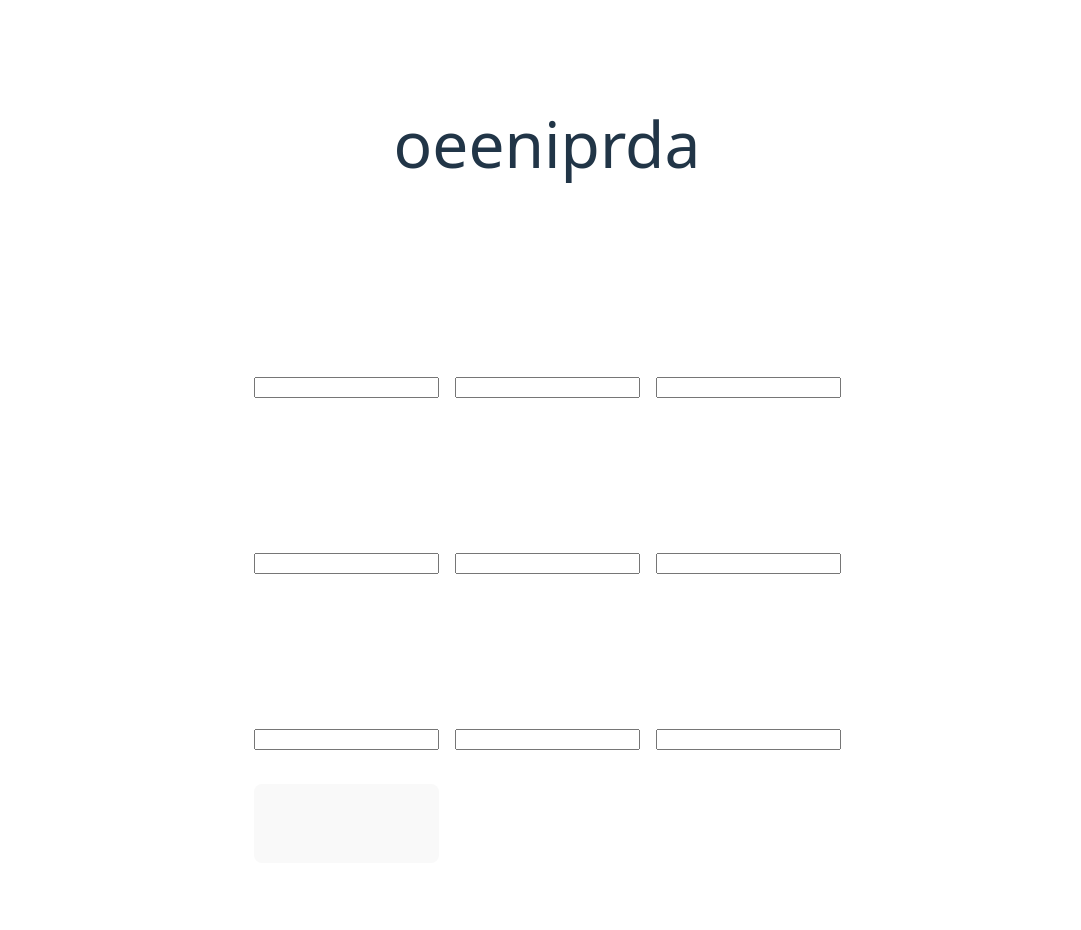
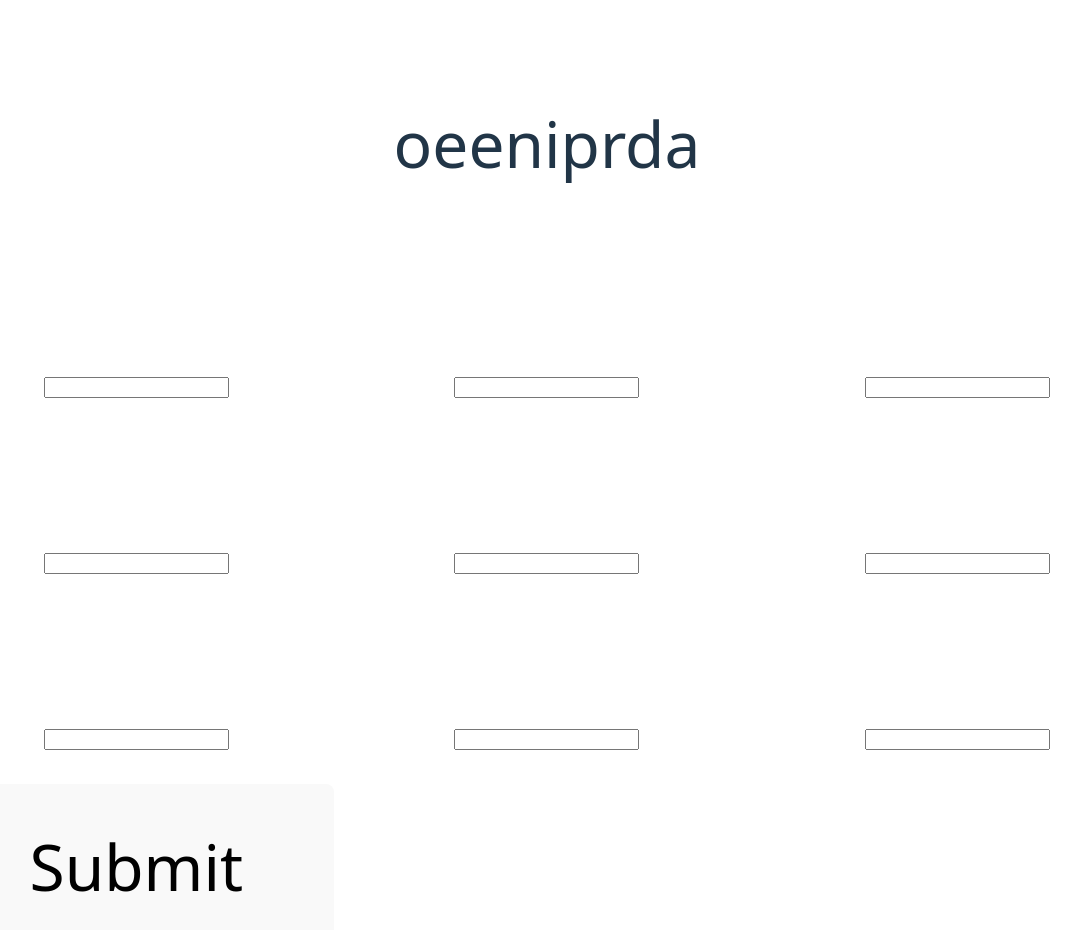
Before and after one commit to Ziphour/Wordku, a React (Vite) app: page / in a window 1280 px wide. Shown: the top 930 px of the page, without its empty margins (93-1174 px from the left). Before the commit the page ends 895 px from the top, so only its background shows below. Built offline with nearby package versions, Linux system fonts and the light colour scheme.

Commit message:
Updated Comments

```diff
--- a/src/App.jsx
+++ b/src/App.jsx
@@ -148,7 +148,9 @@ function App() {
           onClick={() => {
             checkWin();
           }}
-        ></button>
+        >
+          Submit Answer
+        </button>
       </div>
     </>
   );
@@ -157,3 +159,7 @@ function App() {
 export default App;
 
 // how does state changes work
+// Update to have layered input with Display images
+// Button centered,
+// Spread out letters
+// Animations?
```
